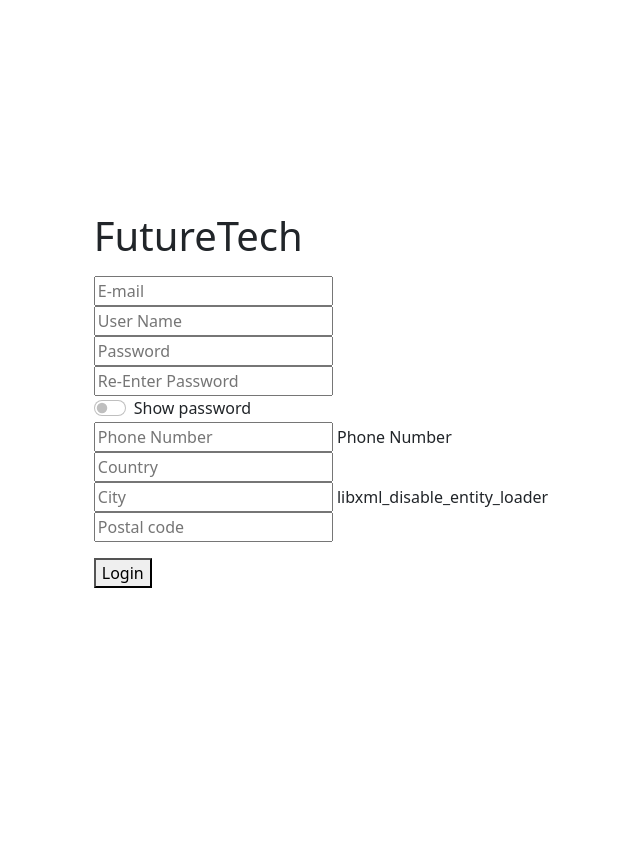
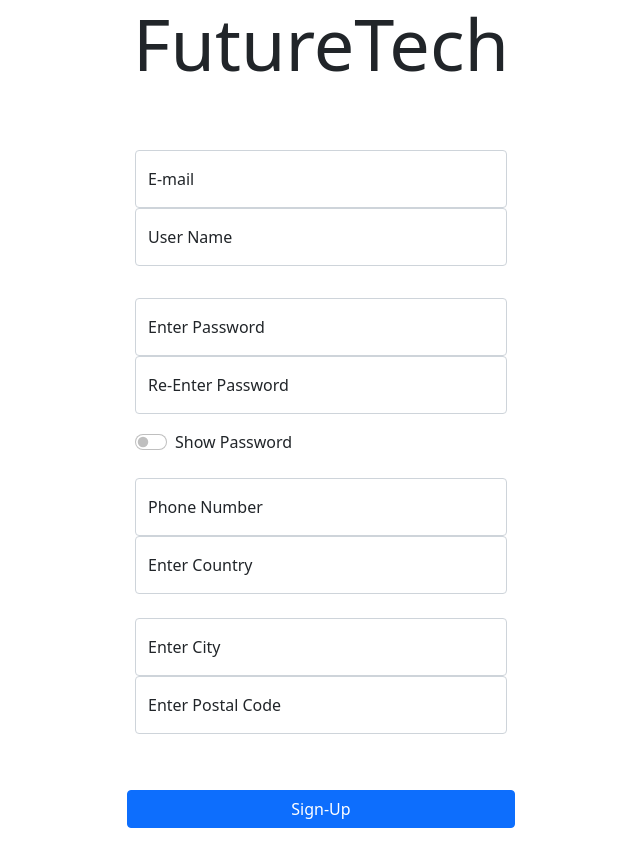
Before and after one commit to JoottunAtish/FutureTech, a PHP site: page /futuretech/signup.php in a window 1280 px wide. Shown: the whole page, without its empty margins (319-959 px from the left). Before the commit the page ends 588 px from the top, so only its background shows below. Run offline with PHP 8.4, Linux system fonts and the light colour scheme.

Commit message:
adding basic styling to the pages: login and signup

```diff
--- a/signup.php
+++ b/signup.php
@@ -9,68 +9,87 @@
 
     <script src="JS\Passwd_toggle.js" async></script>
 </head>
-<body class= "center-flex">
+<body>
     <?php
         include "ValidationRoutes/val_signup.php";
         include "Essential_tags/Common_TAG.php";
     ?>
 
-    <div class="container">
 
     <div class="container min-vh-100 d-flex justify-content-center align-items-center">
-            <form class="" action="<?php echo $_SERVER["PHP_SELF"]?>" method="POST">
+            <div class="mb-3 col-4">
+                <form class="row g-3" action="<?php echo $_SERVER["PHP_SELF"]?>" method="POST">
 
-                <div class="">
-                    <h1>FutureTech</h1>
+                    <div class="col-12 d-flex justify-content-center">
+                        <h1 class="display-2">FutureTech</h1>
                     </div>
                     <p> <?php echo $pdo_msg ?></p>
 
-                <div>
-                    <input type="email" name="email" id="mail" placeholder="E-mail" value="<?php echo $_SESSION["email"] ?>" required>
+
+                    <div class="row-12 p-2">
+                        <div class="form-floating col-12">
+                            <input class="form-control" type="email" name="email" id="mail" placeholder="E-mail" value="<?php echo $_SESSION["email"] ?>" required>
+                            <label for="mail">E-mail</label>
                         </div>
 
-                <div>
-                    <input type="text" name="username" id="user" placeholder="User Name" value="<?php echo $_SESSION["username"] ?>" required>
+                        <div class="form-floating col-12">
+                            <input class="form-control" type="text" name="username" id="user" placeholder="User Name" value="<?php echo $_SESSION["username"] ?>" required>
+                            <label for="user">User Name</label>
+                        </div>
                     </div>
 
-                <!-- pattern = "'/^(?=.*[A-Z])(?=(?:[^A-Za-z0-9]*[^A-Za-z0-9]){2})(?=.*[0-9])(?=.{6,}).*$/'" title="The string must be at least 6 characters long. It must contain at least one uppercase letter (A-Z). There must be at least one numeric digit (0-9).  The string must include at least two special characters (e.g., !, @, #, $, etc.)." -->
 
-                <div>
-                    <input class="pwd" type="password" name="pass_1" id="passwd_1" pattern="^[a-zA-Z0-9\W]{6,}$" title="Password should be a minimum of 6 characters" placeholder="Password" required>
+                    <div class="row-12 p-2">
+                        <div class="form-floating col-12">
+                            <input class="pwd form-control" type="password" name="pass_1" id="passwd_1" pattern="^[a-zA-Z0-9\W]{6,}$" title="Password should be a minimum of 6 characters" placeholder="Password" required>
+                            <label for="passwd_1">Enter Password</label>
                         </div>
 
-                <div>
-                    <input class="pwd" type="password" name="pass_2" id="passwd_2" pattern="^[a-zA-Z0-9\W]{6,}$" title="Password should be a minimum of 6 characters" placeholder="Re-Enter Password" required>
+                        <div class="form-floating col-12">
+                            <input class="pwd form-control" type="password" name="pass_2" id="passwd_2" pattern="^[a-zA-Z0-9\W]{6,}$" title="Password should be a minimum of 6 characters" placeholder="Re-Enter Password" required>
+                            <label for="passwd_2">Re-Enter Password</label>
                         </div>
 
-                <div class="form-switch form-check">
-                    <input class="form-check-input" type="checkbox" name="" onclick="togglepass()">
-                    <label>Show password</label>
                     </div>
 
-                <div>
-                    <input type="text" name="phone" id="phone" placeholder="Phone Number" value="<?php echo $_SESSION["phone"] ?>">
+                    <div class="form-switch form-check row-12 m-2">
+                        <input class="form-check-input" type="checkbox" name="" onclick="togglepass()">
+                        <label>Show Password</label>
+                    </div>
+
+                    <div class="row-12">
+                        <div class="form-floating col-12">
+                            <input class="form-control" type="text" name="phone" id="phone" placeholder="Phone Number" value="<?php echo $_SESSION["phone"] ?>">
                             <label for="phone">Phone Number</label>
                         </div>
 
-                <div>
-                    <input type="text" name="country" id="country" placeholder="Country" value="<?php echo $_SESSION["country"] ?>">
-                    <label for="country"></label>
+                        <div class="form-floating col-12">
+                            <input class="form-control" type="text" name="country" id="country" placeholder="Country" value="<?php echo $_SESSION["country"] ?>">
+                            <label for="country">Enter Country</label>
+                        </div>
                     </div>
 
-                <div>
-                    <input type="text" name="city" id="city" placeholder="City" value="<?php echo $_SESSION["city"] ?>">
-                    libxml_disable_entity_loader
+
+                    <div class="row-12 p-2">
+                        <div class="col form-floating">
+                            <input class="form-control" type="text" name="city" id="city" placeholder="City" value="<?php echo $_SESSION["city"] ?>">
+                            <label for="city">Enter City</label>
                         </div>
 
-                <div>
-                    <input type="text" name="postcode" id="postcode" placeholder="Postal code" value="<?php echo $_SESSION["postcode"] ?>">
+                        <div class="col form-floating">
+                            <input class="form-control" type="text" name="postcode" id="postcode" placeholder="Postal code" value="<?php echo $_SESSION["postcode"] ?>">
+                            <label for="postcode">Enter Postal Code</label>
+                        </div>
                     </div>
 
+
                     <p><?php echo $pwd_err ?></p>
-                <button class="" submit" name="login">Login</button>
+
+                    <button class="btn btn-primary mb-3" type="submit" name="login">Sign-Up</button>
                 </form>
+
             </div>
+
     </div>
 </body>
 </html>
```
Also changed, not shown: Login.php (+7 -6 lines). Lines whose indentation alone changed are shown as unchanged.
